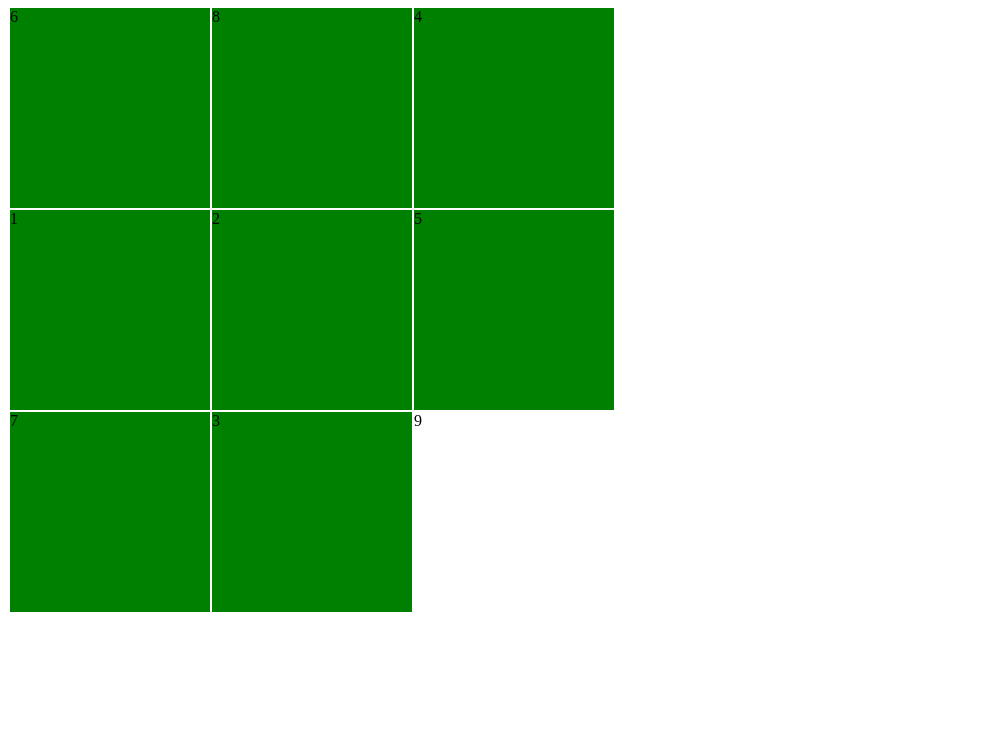
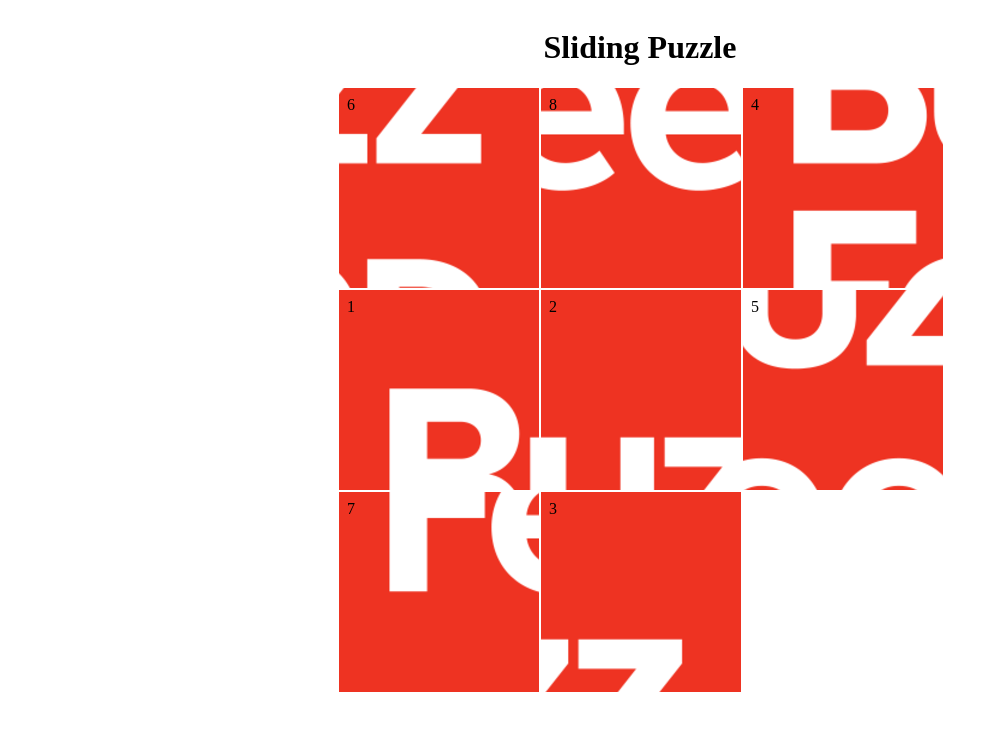
Before and after one commit to bexuma/Sliding-Puzzle, a React (Create React App) app: page / in a window 1280 px wide. Shown: the top 730 px of the page, without its empty margins (0-996 px from the left). Built offline with nearby package versions, Linux system fonts and the light colour scheme.

Commit message:
refactor(src/puzzle): enhance and separate styles

```diff
--- a/src/index.js
+++ b/src/index.js
@@ -1,6 +1,6 @@
 import React from "react";
 import ReactDOM from "react-dom";
 
-import App from "./App";
+import Puzzle from "./puzzle";
 
-ReactDOM.render(<App />, document.getElementById("root"));
+ReactDOM.render(<Puzzle />, document.getElementById("root"));
--- a/src/App.js
+++ b/src/puzzle.js
@@ -1,20 +1,6 @@
-import React, { useState } from "react";
-import styled from "styled-components";
+import React, { useState, useEffect } from "react";
 
-const Container = styled.div`
-  width: 606px;
-  display: flex;
-  flex-direction: row;
-  flex-wrap: wrap;
-`;
-
-const Box = styled.div`
-  width: 200px;
-  height: 200px;
-  background-color: ${({ empty }) => (empty ? "white" : "green")};
-  margin-left: 2px;
-  margin-bottom: 2px;
-`;
+import { Container, Heading, PuzzleContainer, Plate, Number } from "./styled";
 
 const countInversions = arr => {
   let count = 0;
@@ -74,7 +60,7 @@ const swap = (arr, a, b) => {
   arr[b] = current;
 };
 
-const App = () => {
+const Puzzle = () => {
   const [puzzle, setPuzzle] = useState(generatePuzzle());
   const [gap, setGap] = useState(8);
 
@@ -91,23 +77,25 @@ const App = () => {
       swap(arr, position, gap);
       setGap(position);
       setPuzzle(arr);
-      // console.log(isSolved(arr));
     }
   };
 
   return (
     <Container>
-      {puzzle.map((number, index) => (
-        <Box
-          key={number}
-          empty={number === 9}
-          onClick={() => handleClick(index)}
-        >
-          {number}
-        </Box>
-      ))}
+      <Heading>Sliding Puzzle</Heading>
+      <PuzzleContainer>
+        {puzzle.map((number, index) => (
+          <Plate
+            key={number}
+            value={number - 1}
+            onClick={() => handleClick(index)}
+          >
+            <Number>{number}</Number>
+          </Plate>
+        ))}
+      </PuzzleContainer>
     </Container>
   );
 };
 
-export default App;
+export default Puzzle;
--- /dev/null
+++ b/src/styled.js
@@ -0,0 +1,54 @@
+import styled, { css } from "styled-components";
+
+import image from "./image.png";
+
+const Container = styled.div`
+  display: flex;
+  width: 100%;
+  align-items: center;
+  justify-content: center;
+  flex-direction: column;
+`;
+
+const Heading = styled.h1``;
+
+const PuzzleContainer = styled.div`
+  width: 606px;
+  display: flex;
+  flex-direction: row;
+  flex-wrap: wrap;
+`;
+
+const Number = styled.span`
+  display: none;
+`;
+
+const Plate = styled.div`
+  width: 200px;
+  height: 200px;
+  margin-left: 2px;
+  margin-bottom: 2px;
+  position: relative;
+
+  ${({ value }) =>
+    value !== 8 &&
+    css`
+      background-image: url(${image});
+      background-position: ${() => {
+        const first = value % 3 === 0 ? 0 : 200 * (-1) ** (value % 3);
+        const second =
+          Math.floor(value / 3) === 0 ? 0 : 200 * (-1) ** Math.floor(value / 3);
+
+        return `${first}px ${second}px`;
+      }};
+
+      ${Number} {
+        display: inline;
+        position: absolute;
+        top: 8px;
+        left: 8px;
+      }
+    `};
+`;
+
+export { Container, Heading, PuzzleContainer, Plate, Number };
```
